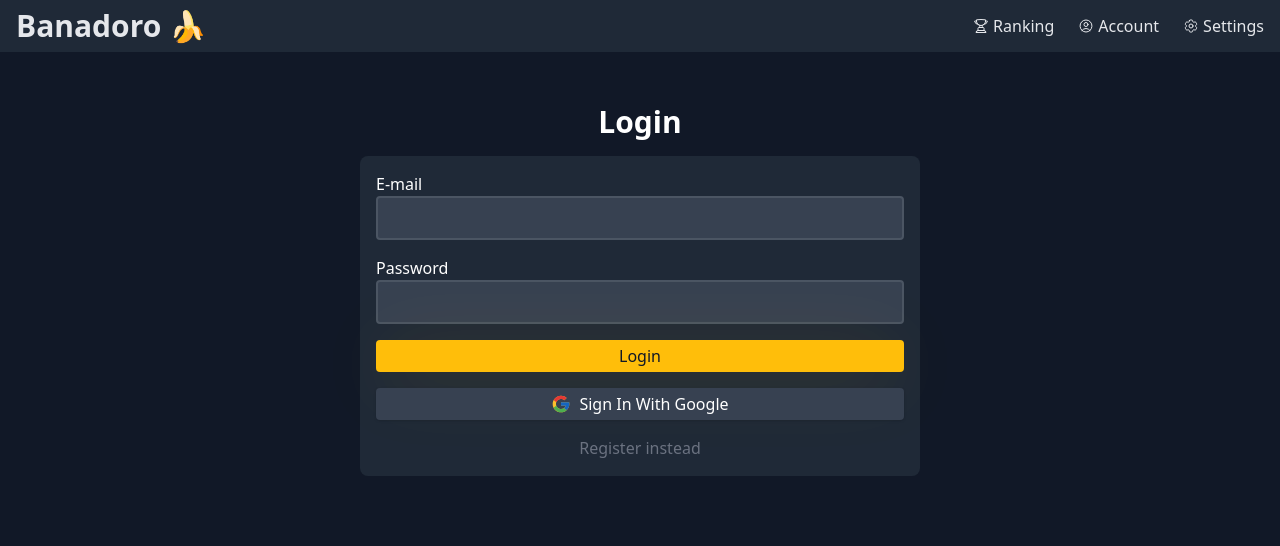
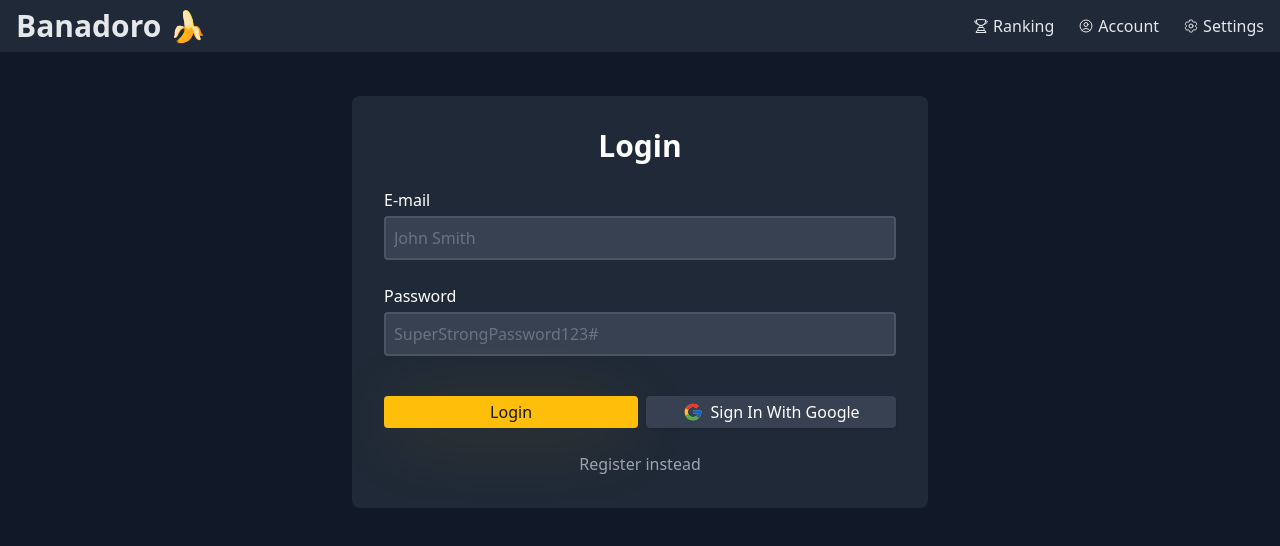
Before and after one commit to mateuszmanczak04/banadoro, a Next.js app: page /account/login in a window 1280 px wide. Shown: the top 546 px of the page. Built offline with nearby package versions, Linux system fonts and the light colour scheme; no server answers.

Commit message:
redesign login page and fixes to register page

```diff
--- a/src/app/account/login/page.tsx
+++ b/src/app/account/login/page.tsx
@@ -7,11 +7,8 @@ const page = async () => {
   if (session?.user) redirect('/account/authenticated');
 
   return (
-    <div className='w-full max-w-xl mt-20 mx-auto flex flex-col items-center gap-4 pb-16 bg-transparent p-2 rounded-xl'>
-      <h1 className='text-3xl font-bold'>Login</h1>
-      <div className='flex flex-col items-center gap-4 w-full'>
-        <LoginForm />
-      </div>
+    <div className='w-full max-w-xl mt-20 mx-auto flex flex-col items-center gap-4 pb-16 bg-transparent rounded-xl'>
+      <LoginForm />
     </div>
   );
 };
--- a/src/app/account/register/page.tsx
+++ b/src/app/account/register/page.tsx
@@ -7,7 +7,7 @@ const page = async () => {
   if (session?.user) redirect('/account/authenticated');
 
   return (
-    <div className='w-full max-w-xl mt-20 mx-auto flex flex-col items-center gap-4 pb-16 bg-transparent p-2 rounded-xl'>
+    <div className='w-full max-w-xl mt-20 mx-auto flex flex-col items-center gap-4 pb-16 bg-transparent rounded-xl'>
       <RegisterForm />
     </div>
   );
--- a/src/components/account/LoginForm.tsx
+++ b/src/components/account/LoginForm.tsx
@@ -6,13 +6,11 @@ import { useAppDispatch } from '@/redux/store';
 import { fetchAllUserDays } from '@/redux/timer';
 import Loading from '@/components/Loading';
 import LoginWithGoogle from '@/components/account/LoginWithGoogle';
-import { useRouter } from 'next/navigation';
+import Link from 'next/link';
 
 const LoginForm = () => {
   // redux
   const dispatch = useAppDispatch();
-
-  const router = useRouter();
 
   const [email, setEmail] = useState('');
   const [password, setPassword] = useState('');
@@ -46,33 +44,38 @@ const LoginForm = () => {
 
   return (
     <form
-      className='flex flex-col gap-4 w-full items-center bg-gray-800 p-4 rounded-lg'
+      className='flex flex-col gap-6 w-full items-center sm:bg-gray-800 p-8 rounded-lg'
       onSubmit={handleSubmit}>
-      <label className='w-full'>
+      <h1 className='text-3xl font-bold'>Login</h1>
+      <label className='w-full flex flex-col gap-1'>
         <p>E-mail</p>
         <input
+          placeholder='John Smith'
           type='email'
           className='input-text'
           value={email}
           onChange={(e) => setEmail(e.target.value)}
         />
       </label>
-      <label className='w-full'>
+      <label className='w-full flex flex-col gap-1'>
         <p>Password</p>
         <input
+          placeholder='SuperStrongPassword123#'
           type='password'
           className='input-text'
           value={password}
           onChange={(e) => setPassword(e.target.value)}
         />
       </label>
-      <button className='btn-primary w-full'>Login</button>
-      <LoginWithGoogle text='Sign In With Google' />
-      <p
-        className='text-gray-500 cursor-pointer'
-        onClick={() => router.push('/account/register')}>
-        Register instead
-      </p>
+      <div className='w-full flex flex-col xs:flex-row gap-y-2 xs:gap-x-2 mt-4'>
+        <button className='btn-primary w-full'>Login</button>
+        <LoginWithGoogle text='Sign In With Google' />
+      </div>
+      <Link
+        href='/account/register'
+        className='cursor-pointer flex items-center gap-1 text-gray-400 mx-auto'>
+        <p>Register instead</p>
+      </Link>
       {error && <p className='error'>{error}</p>}
       {loading && <Loading />}
     </form>
--- a/src/components/account/RegisterForm.tsx
+++ b/src/components/account/RegisterForm.tsx
@@ -7,7 +7,6 @@ import { fetchAllUserDays } from '@/redux/timer';
 import appAxios from '@/lib/appAxios';
 import Loading from '@/components/Loading';
 import LoginWithGoogle from '@/components/account/LoginWithGoogle';
-import { useRouter } from 'next/navigation';
 import { InformationCircleIcon } from '@heroicons/react/24/outline';
 import { ArrowRightCircleIcon } from '@heroicons/react/24/outline';
 import Link from 'next/link';
@@ -16,12 +15,9 @@ const RegisterForm = () => {
   // redux
   const dispatch = useAppDispatch();
 
-  const router = useRouter();
-
   const [email, setEmail] = useState('');
   const [username, setUsername] = useState('');
   const [password, setPassword] = useState('');
-  const [showPassword, setShowPassword] = useState(false);
   const [passwordAtLeast6Characters, setPasswordAtLeast6Characters] =
     useState(false);
   const [strongPassword, setStrongPassword] = useState(false);
@@ -82,7 +78,7 @@ const RegisterForm = () => {
 
   return (
     <form
-      className='flex flex-col gap-6 w-full items-center bg-gray-800 p-8 rounded-lg'
+      className='flex flex-col gap-6 w-full items-center sm:bg-gray-800 p-8 rounded-lg'
       onSubmit={handleSubmit}>
       <h1 className='text-3xl font-bold flex flex-col gap-1'>Register</h1>
       <label className='w-full'>
@@ -138,7 +134,7 @@ const RegisterForm = () => {
           </div>
         </div>
       </div>
-      <div className='w-full flex flex-col xs:flex-row gap-y-2 xs:gap-x-2'>
+      <div className='w-full flex flex-col xs:flex-row gap-y-2 xs:gap-x-2 mt-4'>
         <button className='btn-primary w-full'>Register</button>
         <LoginWithGoogle text='Sign Up With Google' />
       </div>
```
